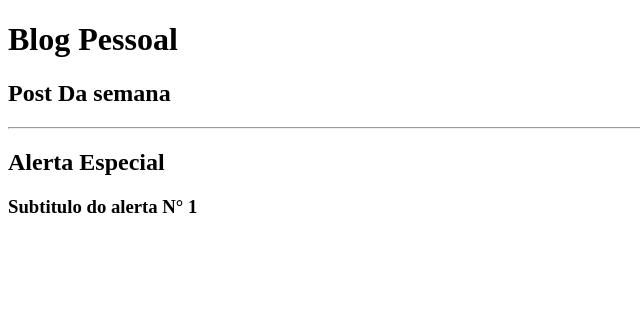
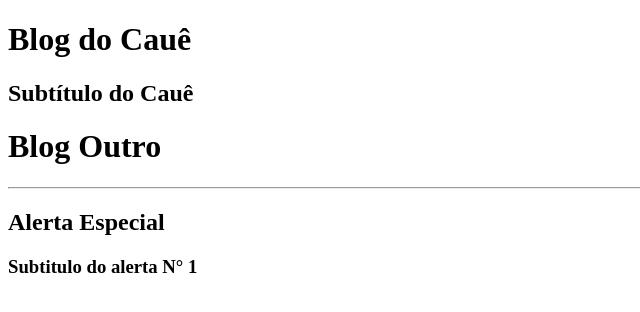
Before and after one commit to cauealb/full-stack, a React app in the folder React/: page / in a window 1280 px wide. Shown: the top 312 px of the page, without its empty margins (0-640 px from the left). Built offline with nearby package versions, Linux system fonts and the light colour scheme.

Commit message:
Props Children

```diff
--- a/React/src/App.js
+++ b/React/src/App.js
@@ -1,13 +1,17 @@
 import React from "react"
 import Post from './Post';
+import Header from "./Header";
 
 const alerSpaciel = 'Alerta Especial'
 
 function App() {
     return (
         <>
-            <h1>Blog Pessoal</h1>
-            <h2>Post Da semana</h2>
+            <Header title="Blog do Cauê">
+                <h2>Subtítulo do Cauê</h2>
+            </Header>
+
+            <Header title="Blog Outro"/>
 
             <hr />
 
--- /dev/null
+++ b/React/src/Header.js
@@ -0,0 +1,10 @@
+import React from "react"
+
+export default function Header(props) {
+    return (
+        <>
+            <h1>{props.title}</h1>
+            {props.children}
+        </>
+    )
+}
```
